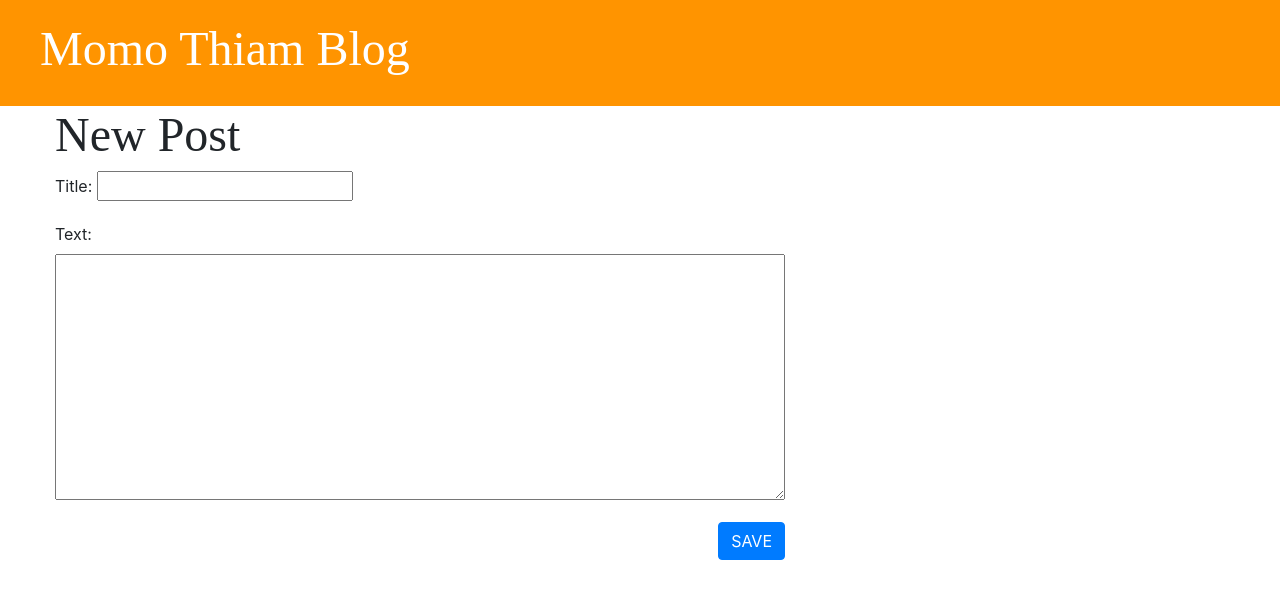
After one commit to thiamen/my_django_site, a Django app: page /post/new/ in a window 1280 px wide. The commit adds this page. Shown: the top 599 px of the page. Run offline with Django 3.2, Linux system fonts and the light colour scheme; some libraries are stand-ins or nearby versions.

Commit message:
Add feature to create new blog posts from frontend.

```diff
--- /dev/null
+++ b/blog/forms.py
@@ -0,0 +1,8 @@
+from django import forms
+from .models import Post
+
+
+class PostForm(forms.ModelForm):
+    class Meta:
+        model = Post
+        fields = ('title', 'text')
--- a/blog/static/css/blog.css
+++ b/blog/static/css/blog.css
@@ -29,3 +29,11 @@ h1, h2, h3, h4 {
 .post h1 a {
     color: #000000;
 }
+
+.post-form-blog textarea {
+    width:100%;
+}
+
+.btn-primary {
+    float: right;
+}
--- a/blog/templates/blog/base.html
+++ b/blog/templates/blog/base.html
@@ -1,12 +1,14 @@
 {% load static %}
+
 <!DOCTYPE html>
 <html lang="en">
 <head>
     <meta charset="UTF-8">
     <title>Momo thiam Blog</title>
-    <link href="https://fonts.googleapis.com/css2?family=Inconsolata:wght@500;700&display=swap" rel="stylesheet">
-    <link rel="stylesheet" href="https://stackpath.bootstrapcdn.com/bootstrap/4.5.2/css/bootstrap.min.css">
-    <link rel="stylesheet" href="{% static 'css/blog.css' %}">
+    <link href="https://fonts.googleapis.com/css2?family=Inconsolata:wght@500;700&display=swap" rel="stylesheet"
+          type="text/css">
+    <link href="https://stackpath.bootstrapcdn.com/bootstrap/4.5.2/css/bootstrap.min.css" rel="stylesheet">
+    <link href="{% static 'css/blog.css' %}" rel="stylesheet">
 </head>
 <body>
 
--- /dev/null
+++ b/blog/templates/blog/post_edit.html
@@ -0,0 +1,10 @@
+{% extends 'blog/base.html' %}
+
+{% block content %}
+    <h1>New Post</h1>
+    <form method="post" class="post-form-blog">
+        {% csrf_token %}
+        {{ form.as_p }}
+        <button type="submit" class="btn btn-primary">SAVE</button>
+    </form>
+{% endblock %}
--- a/blog/urls.py
+++ b/blog/urls.py
@@ -8,5 +8,9 @@ urlpatterns = [
     path('', views.post_list, name='post_list'),
     # 127.0.0.1:8000/post/2 ----> local
     # mydjangosite.com/post/2 ---> online
-    path('post/<int:pk>/', views.post_detail, name='post_detail')
+    path('post/<int:pk>/', views.post_detail, name='post_detail'),
+
+    # path would look like 127.0.0.1:8000/post/new ---> local
+    # mydjangosite.com/post/new ---> online
+    path('post/new/', views.post_new, name='post_new'),
 ]
--- a/blog/views.py
+++ b/blog/views.py
@@ -1,5 +1,7 @@
-from django.shortcuts import render, get_object_or_404
+from django.shortcuts import render, get_object_or_404, redirect
 from django.utils import timezone
+
+from .forms import PostForm
 from .models import Post
 
 
@@ -12,5 +14,20 @@ def post_list(request):
 
 def post_detail(request, pk):
     post = get_object_or_404(Post, pk=pk)
-    stuff_for_frontend ={'post': post}
+    stuff_for_frontend = {'post': post}
     return render(request, 'blog/post_detail.html', stuff_for_frontend)
+
+
+def post_new(request):
+    if request.method == 'POST':
+        form = PostForm(request.POST)
+        if form.is_valid():
+            post = form.save(commit=False)
+            post.author = request.user
+            post.published_date = timezone.now()
+            post.save()
+            return redirect('post_detail', pk=post.pk)
+    else:
+        form = PostForm()
+        stuff_for_frontend = {'form': form}
+    return render(request, 'blog/post_edit.html', stuff_for_frontend)
```
Also changed, not shown: mysite/settings.py (+1 -9 lines), db.sqlite3, mysite/db.sqlite3 (added).
